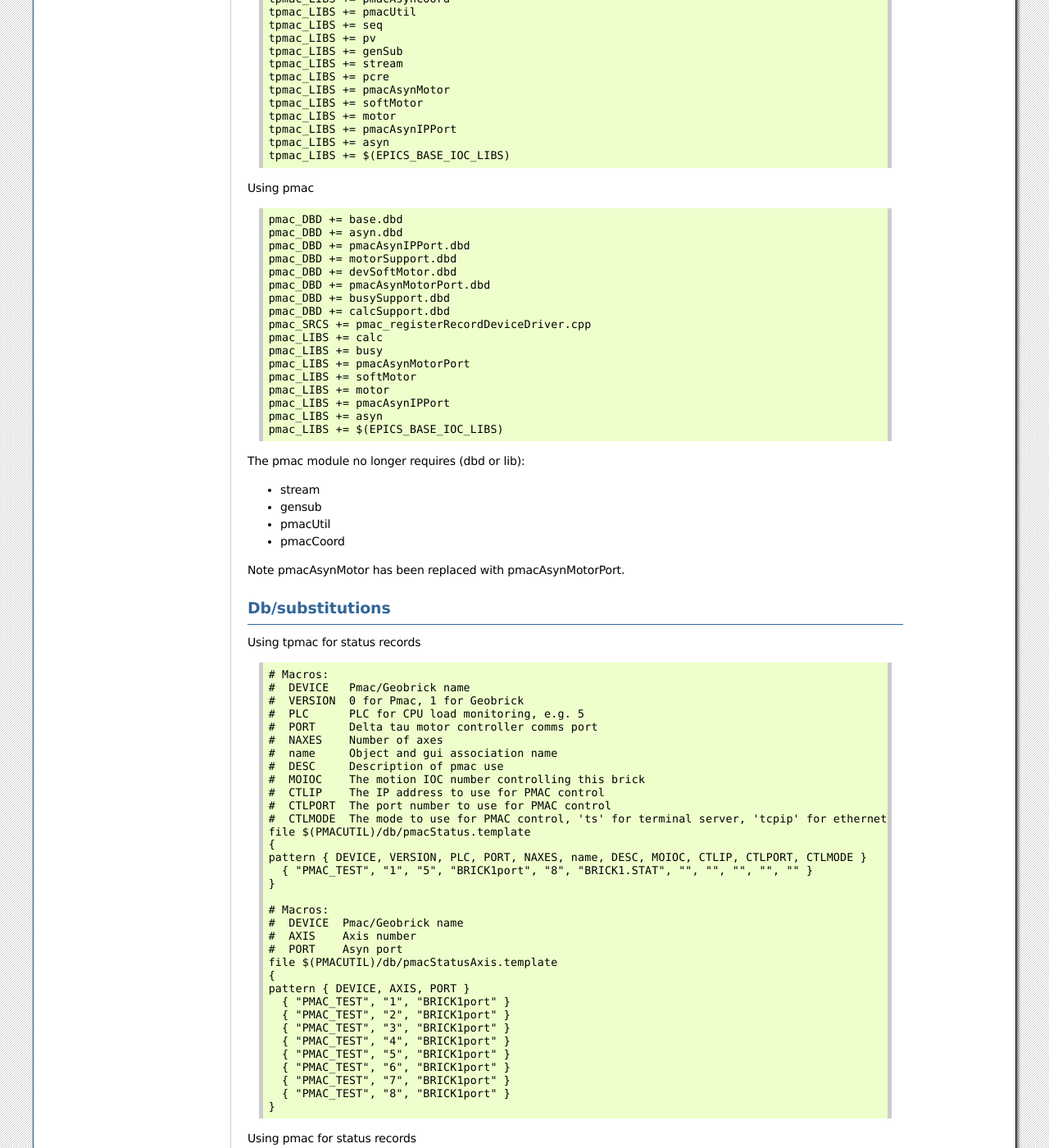
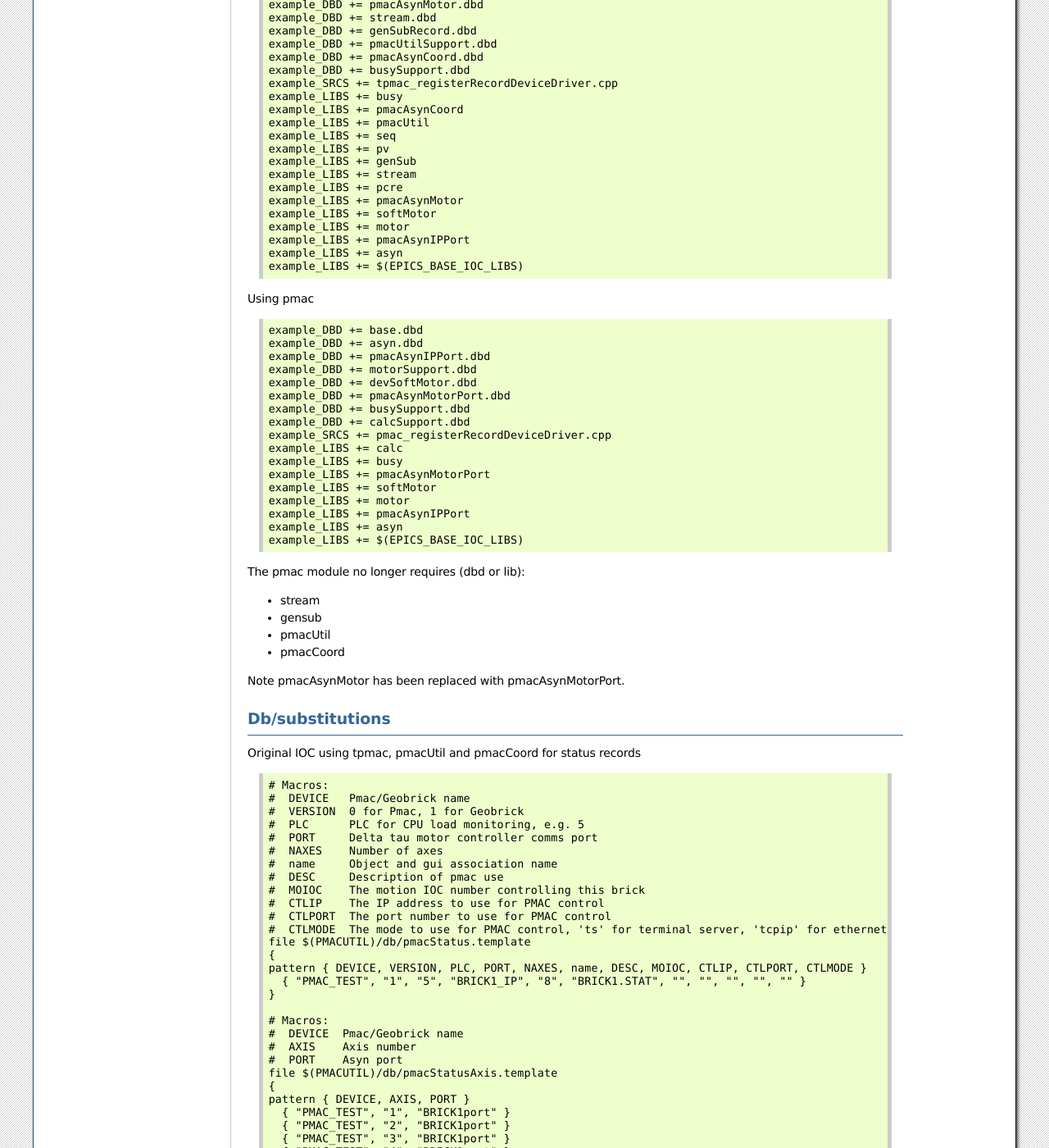
Before and after one commit to DiamondLightSource/pmac, a Sphinx documentation site: the page built from docs/source/migration.rst, in a window 1280 px wide and 1400 px high, scrolled down 1043 px. Shown: the whole window at 82% size. Built offline with Sphinx 7.4.7, drawn with Linux system fonts in a browser that asks for light colours; some of the changed text lies outside the part shown.

Commit message:
Updated migration guide based on comments received.

```diff
--- a/docs/source/migration.rst
+++ b/docs/source/migration.rst
@@ -14,10 +14,13 @@
 * Delta Tau geobrick with 8 motors.
 * Single coordinate system with kinematics.
 
+In each of the sections below, the original method using tpmac, pmacUtil and pmacCoord is presented first, and then the equivalent for the pmac module is presented.  The sections below cover setting up the RELEASE file for referencing modules, the Makefile requirements for including libraries and dbd files, template substitutions for creating EPICS records and finally the startup script lines required to create the driver and control objects.
+
+
 configure/RELEASE
 -----------------
 
-Using tpmac
+Original IOC using tpmac, pmacUtil and pmacCoord
 
 ::
 
@@ -25,6 +28,7 @@
   BUSY         = $(SUPPORT)/busy
   GENSUB       = $(SUPPORT)/genSub
   MOTOR        = $(SUPPORT)/motor
+  PMACCOORD    = $(SUPPORT)/pmacCoord
   PMACUTIL     = $(SUPPORT)/pmacUtil
   SEQ          = $(SUPPORT)/seq
   STREAMDEVICE = $(SUPPORT)/streamDevice
@@ -40,64 +44,64 @@
   MOTOR        = $(SUPPORT)/motor
   PMAC         = $(SUPPORT)/pmac
 
-Note that tpmac, pmacUtil and pmacCoord are no longer required.  Calc is required by the pmac module.
+Note that tpmac, pmacUtil and pmacCoord are no longer required.  Calc is required by the pmac module.  All of the existing templates, screens and pmc files from pmacUtil and pmacCoord are available from the pmac module.
 
 
 src/Makefile
 ------------
 
-Using tpmac
+Original IOC using tpmac, pmacUtil and pmacCoord
 
 ::
 
-  tpmac_DBD += base.dbd
-  tpmac_DBD += asyn.dbd
-  tpmac_DBD += pmacAsynIPPort.dbd
-  tpmac_DBD += motorSupport.dbd
-  tpmac_DBD += devSoftMotor.dbd
-  tpmac_DBD += pmacAsynMotor.dbd
-  tpmac_DBD += stream.dbd
-  tpmac_DBD += genSubRecord.dbd
-  tpmac_DBD += pmacUtilSupport.dbd
-  tpmac_DBD += pmacAsynCoord.dbd
-  tpmac_DBD += busySupport.dbd
-  tpmac_SRCS += tpmac_registerRecordDeviceDriver.cpp
-  tpmac_LIBS += busy
-  tpmac_LIBS += pmacAsynCoord
-  tpmac_LIBS += pmacUtil
-  tpmac_LIBS += seq
-  tpmac_LIBS += pv
-  tpmac_LIBS += genSub
-  tpmac_LIBS += stream
-  tpmac_LIBS += pcre
-  tpmac_LIBS += pmacAsynMotor
-  tpmac_LIBS += softMotor
-  tpmac_LIBS += motor
-  tpmac_LIBS += pmacAsynIPPort
-  tpmac_LIBS += asyn
-  tpmac_LIBS += $(EPICS_BASE_IOC_LIBS)
+  example_DBD += base.dbd
+  example_DBD += asyn.dbd
+  example_DBD += pmacAsynIPPort.dbd
+  example_DBD += motorSupport.dbd
+  example_DBD += devSoftMotor.dbd
+  example_DBD += pmacAsynMotor.dbd
+  example_DBD += stream.dbd
+  example_DBD += genSubRecord.dbd
+  example_DBD += pmacUtilSupport.dbd
+  example_DBD += pmacAsynCoord.dbd
+  example_DBD += busySupport.dbd
+  example_SRCS += tpmac_registerRecordDeviceDriver.cpp
+  example_LIBS += busy
+  example_LIBS += pmacAsynCoord
+  example_LIBS += pmacUtil
+  example_LIBS += seq
+  example_LIBS += pv
+  example_LIBS += genSub
+  example_LIBS += stream
+  example_LIBS += pcre
+  example_LIBS += pmacAsynMotor
+  example_LIBS += softMotor
+  example_LIBS += motor
+  example_LIBS += pmacAsynIPPort
+  example_LIBS += asyn
+  example_LIBS += $(EPICS_BASE_IOC_LIBS)
 
 Using pmac
 
 ::
 
-  pmac_DBD += base.dbd
-  pmac_DBD += asyn.dbd
-  pmac_DBD += pmacAsynIPPort.dbd
-  pmac_DBD += motorSupport.dbd
-  pmac_DBD += devSoftMotor.dbd
-  pmac_DBD += pmacAsynMotorPort.dbd
-  pmac_DBD += busySupport.dbd
-  pmac_DBD += calcSupport.dbd
-  pmac_SRCS += pmac_registerRecordDeviceDriver.cpp
-  pmac_LIBS += calc
-  pmac_LIBS += busy
-  pmac_LIBS += pmacAsynMotorPort
-  pmac_LIBS += softMotor
-  pmac_LIBS += motor
-  pmac_LIBS += pmacAsynIPPort
-  pmac_LIBS += asyn
-  pmac_LIBS += $(EPICS_BASE_IOC_LIBS)
+  example_DBD += base.dbd
+  example_DBD += asyn.dbd
+  example_DBD += pmacAsynIPPort.dbd
+  example_DBD += motorSupport.dbd
+  example_DBD += devSoftMotor.dbd
+  example_DBD += pmacAsynMotorPort.dbd
+  example_DBD += busySupport.dbd
+  example_DBD += calcSupport.dbd
+  example_SRCS += pmac_registerRecordDeviceDriver.cpp
+  example_LIBS += calc
+  example_LIBS += busy
+  example_LIBS += pmacAsynMotorPort
+  example_LIBS += softMotor
+  example_LIBS += motor
+  example_LIBS += pmacAsynIPPort
+  example_LIBS += asyn
+  example_LIBS += $(EPICS_BASE_IOC_LIBS)
 
 The pmac module no longer requires (dbd or lib):
 
@@ -111,7 +115,7 @@
 Db/substitutions
 ----------------
 
-Using tpmac for status records
+Original IOC using tpmac, pmacUtil and pmacCoord for status records
 
 ::
 
@@ -130,7 +134,7 @@
   file $(PMACUTIL)/db/pmacStatus.template
   {
   pattern { DEVICE, VERSION, PLC, PORT, NAXES, name, DESC, MOIOC, CTLIP, CTLPORT, CTLMODE }
-    { "PMAC_TEST", "1", "5", "BRICK1port", "8", "BRICK1.STAT", "", "", "", "", "" }
+    { "PMAC_TEST", "1", "5", "BRICK1_IP", "8", "BRICK1.STAT", "", "", "", "", "" }
   }
 
   # Macros:
@@ -185,9 +189,9 @@
     { "PMAC_TEST", "8", "BRICK1" }
   }
 
-Note that for tpmac the PORT macro is set to the low level asyn driver port name, but for pmac it is now set to the controller port name.  All communications in the pmac driver are handled through the controller classes.
+Note that for tpmac the PORT macro is set to the low level asyn driver port name (*BRICK1_IP* in the example above), but for pmac it is now set to the controller port name (*BRICK1*).  All communications in the pmac driver are handled through the controller classes.
 
-Using tpmac for motor records
+Original IOC using tpmac, pmacUtil and pmacCoord for motor records
 
 ::
 
@@ -331,15 +335,15 @@
 Startup Script
 --------------
 
-Using tpmac
+Original IOC using tpmac, pmacUtil and pmacCoord
 
 ::
 
   # Create IP Port (PortName, IPAddr)
-  pmacAsynIPConfigure("BRICK1port", "172.23.253.11:1025")
+  pmacAsynIPConfigure("BRICK1_IP", "172.23.253.11:1025")
 
   # Create asyn motor port (AsynPort, Addr, BrickNum, NAxes)
-  pmacAsynMotorCreate("BRICK1port", 0, 0, 8)
+  pmacAsynMotorCreate("BRICK1_IP", 0, 0, 8)
   # Configure GeoBrick (MotorPort, DriverName, BrickNum, NAxes+1)
   drvAsynMotorConfigure("BRICK1", "pmacAsynMotor", 0, 9)
   pmacSetIdlePollPeriod(0, 1000)
@@ -349,7 +353,7 @@
   epicsEnvSet "STREAM_PROTOCOL_PATH", "/dls_sw/prod/R3.14.12.3/support/pmacCoord/1-41/data:/dls_sw/prod/R3.14.12.3/support/pmacUtil/4-36/data"
 
   # Create CS (ControllerPort, Addr, CSNumber, CSRef, Prog)
-  pmacAsynCoordCreate("BRICK1port", 0, 2, 0, 10)
+  pmacAsynCoordCreate("BRICK1_IP", 0, 2, 0, 10)
   # Configure CS (PortName, DriverName, CSRef, NAxes)
   drvAsynMotorConfigure("BRICK1CS2", "pmacAsynCoord", 0, 9)
   # Set Idle and Moving poll periods (CS_Ref, PeriodMilliSeconds)
@@ -361,16 +365,16 @@
 ::
 
   # Create IP Port (PortName, IPAddr)
-  pmacAsynIPConfigure("BRICK1port", "172.23.253.11:1025")
+  pmacAsynIPConfigure("BRICK1_IP", "172.23.253.11:1025")
 
-  # Configure Model 3 Controller Driver (Controler Port,Asyn Motor Port, ADDR, Axes, MOVE_POLL, IDLE_POLL)
-  pmacCreateController("BRICK1", "BRICK1port", 0, 8, 100, 1000)
+  # Configure Model 3 Controller Driver (ControllerPort, LowLevelDriverPort, Address, Axes, MovingPoll, IdlePoll)
+  pmacCreateController("BRICK1", "BRICK1_IP", 0, 8, 100, 1000)
   # Configure Model 3 Axes Driver (Controler Port, Axis Count)
   pmacCreateAxes("BRICK1", 8)
 
-  # Create CS (CS Port, Controller Port, CSNumber, Prog)
+  # Create CS (CSPortName, ControllerPort, CSNumber, ProgramNumber)
   pmacCreateCS("BRICK1CS2", "BRICK1", 2, 10)
-  # Configure Model 3 CS Axes Driver (Controller Port, Axis Count)
+  # Configure Model 3 CS Axes Driver (CSPortName, CSAxisCount)
   pmacCreateCSAxes("BRICK1CS2", 9)
 
 There are some differences in these boot files, they are listed below:
@@ -380,3 +384,5 @@
 * There is no need to set STREAM_PROTOCOL_PATH for the pmac module, all communications occur through the controller.
 * pmacAsynCoordCreate and drvAsynMotorConfigure have been replace with pmacCreateCS and pmacCreateCSAxes.
 * Polling is controlled by the motor controller and so there are no pmacSetCoordIdlePollPeriod or pmacSetCoordMovingPollPeriod calls.
+
+The startup script for the pmac module involves first creating the underlying Asyn IP port driver, called "BRICK1_IP" in the example above.  The controller classes are then created with a port name, and the name of the underlying Asyn IP port driver.  When creating the controller the number of motors is specified, along with the idle and moving poll rates.  The axes are then created for the real motors by calling pmacCreateAxes.  For the coordinate system, note that pmacCreateCS is called with the port name for the coordinate system and then the port name of the controller, NOT the port name of the low level driver.  This is because in the pmac module all of the communication with the PMAC hardware is managed by the controller.  When creating axes for a coordinate system there are 9 available (A,B,C,U,V,W,X,Y,Z) and these will have Asyn addresses starting from 1.  When using pmacCoord the coordinate system Asyn addresses started from 0.
```
